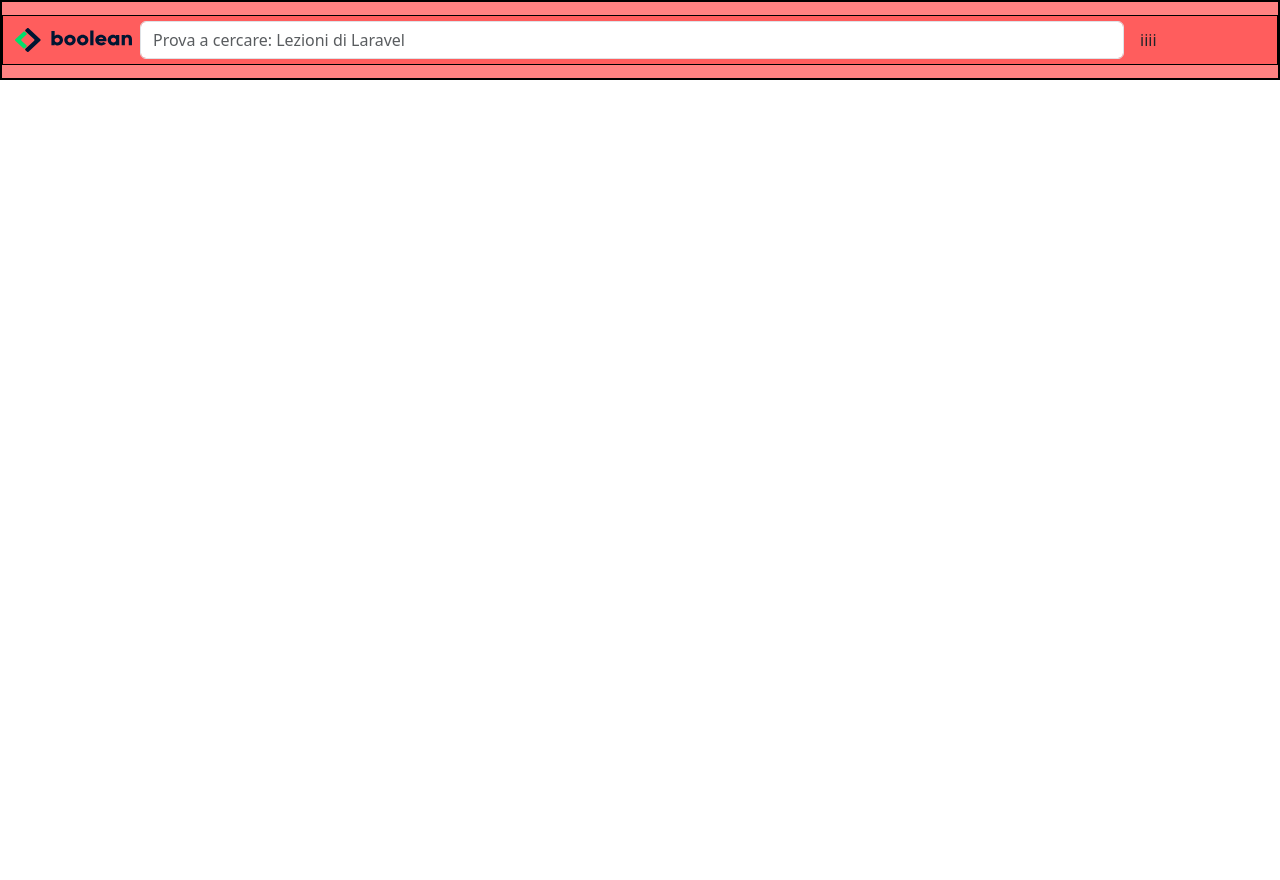
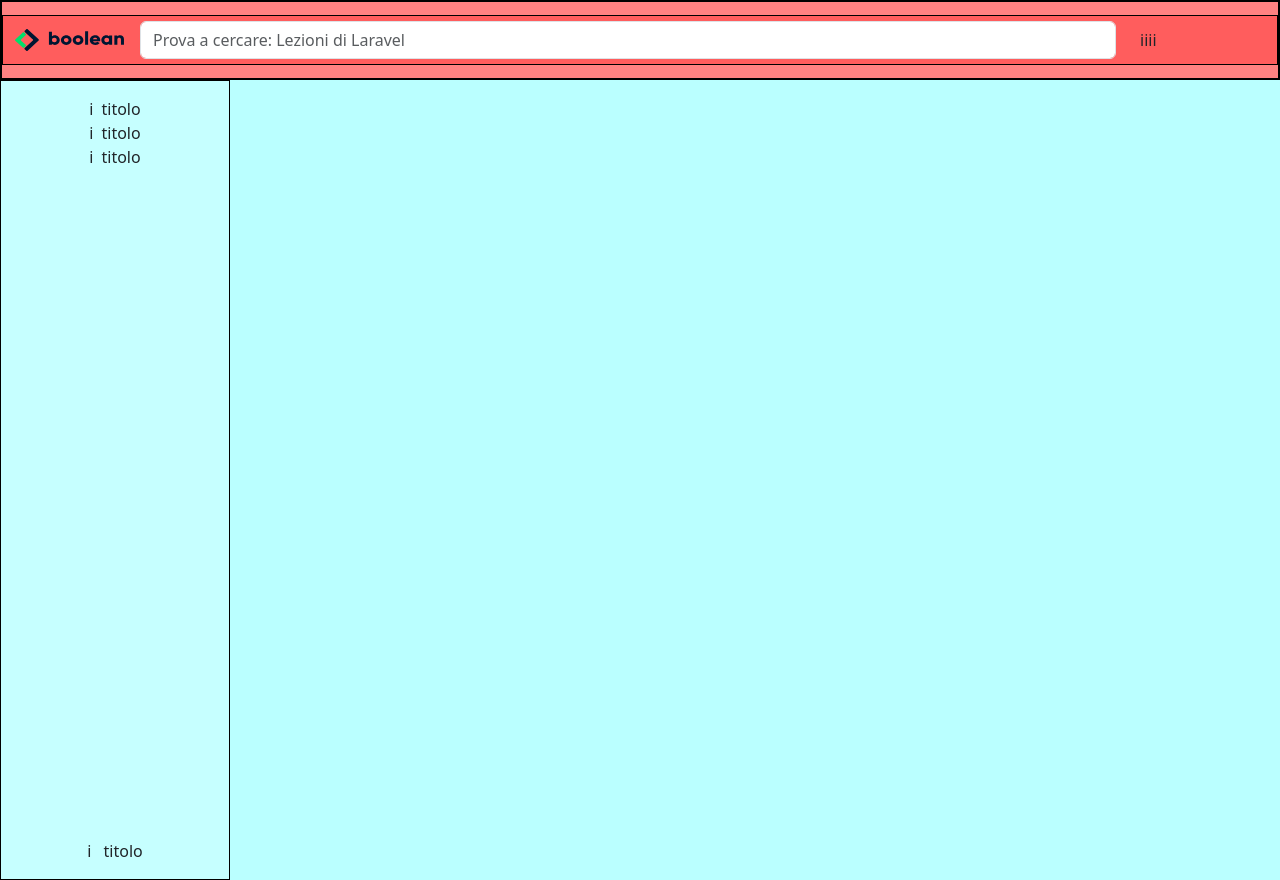
Before and after one commit to marcocnc/html-css-bootstrap-dashboard, a plain HTML site: page index.html in a window 1280 px wide. Before the commit the page ends 800 px from the top, so only its background shows below. Drawn offline with nearby package versions, Linux system fonts and the light colour scheme.

Commit message:
[add] sidebar block

```diff
--- a/assets/css/style.css
+++ b/assets/css/style.css
@@ -8,6 +8,12 @@ header{
     height: 80px;
 }
 
+main{
+    height: 100vh;
+    background-color: rgba(0, 255, 255, 0.269);
+}
+
+/* Header */
 .logo .mobile-image{
     width: 50px;
     vertical-align: middle;
@@ -29,3 +35,30 @@ header{
 .header-icons{
     width: 10%;
 }
+
+/* Main */
+#sidebar{
+    width: 80px;
+    height: 100%;
+    flex-shrink: 0;
+    background-color: #ffffff2c;
+    border: 1px solid #000;
+}
+
+#cta{
+    width: calc(100% - 230px);
+    height: 90px;
+    background-color: #949a455f;
+}
+
+
+
+
+
+
+/* Responsive custom */
+@media screen and (min-width: 992px){
+    #sidebar{
+        width: 230px;
+    }
+}
--- a/index.html
+++ b/index.html
@@ -23,13 +23,13 @@
     <header class="debug">
         <nav class="header-nav d-flex align-items-center h-100 debug ">
             <div class="container-fluid d-flex align-items-center debug ">
-                <div class="logo pe-2">
+                <div class="logo pe-3">
                     <a href="#">
                         <img src="assets/img/mobile-logo.png" alt="mobile-logo" class="mobile-image d-lg-none">
                         <img src="assets/img/logo.svg" alt="logo" class="desktop-image d-none d-lg-block">
                     </a>
                 </div>
-                <form class="try-to-search d-flex pe-2" role="search">
+                <form class="try-to-search d-flex pe-3" role="search">
                     <input class="form-control me-2" type="search" placeholder="Prova a cercare: Lezioni di Laravel" aria-label="Search">
                 </form>
                 <div class="header-icons d-flex">
@@ -43,7 +43,39 @@
     </header>
 
     <!-- Main -->
-    <main></main>
+    <main>
+
+        <!-- Sidebar -->
+        <nav id="sidebar">
+            <div class="row text-center justify-content-between h-100">
+                <ul class="side-icons pt-3">
+                    <li class="d-lg-flex justify-content-lg-center">
+                        <span class="pe-2">i</span>
+                        <span class="d-none d-lg-block">titolo</span>
+                    </li>
+                    <li class="d-lg-flex justify-content-lg-center">
+                        <span class="pe-2">i</span>
+                        <span class="d-none d-lg-block">titolo</span>
+                    </li>
+                    <li class="d-lg-flex justify-content-lg-center">
+                        <span class="pe-2">i</span>
+                        <span class="d-none d-lg-block">titolo</span>
+                    </li>
+                </ul>
+                <div class="admin d-flex flex-column justify-content-end pb-3">
+                    <div class="admin">
+                        <span class="pe-2">i</span>
+                        <span class="d-none d-lg-inline">titolo</span>
+                    </div>
+                </div>
+            </div>
+        </nav>
+        <!-- /Sidebar -->
+
+
+        <!-- CTA -->
+        <section id="cta debug"></section>
+    </main>
 
 
 
```
